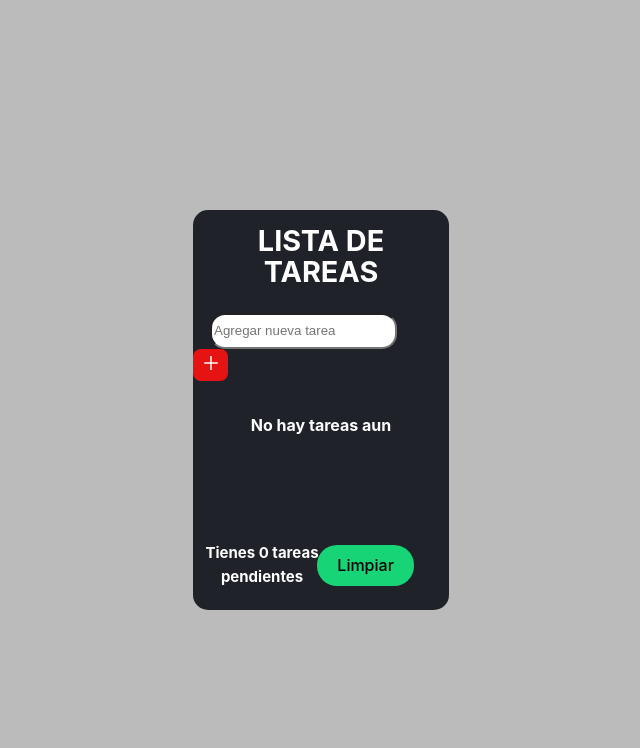
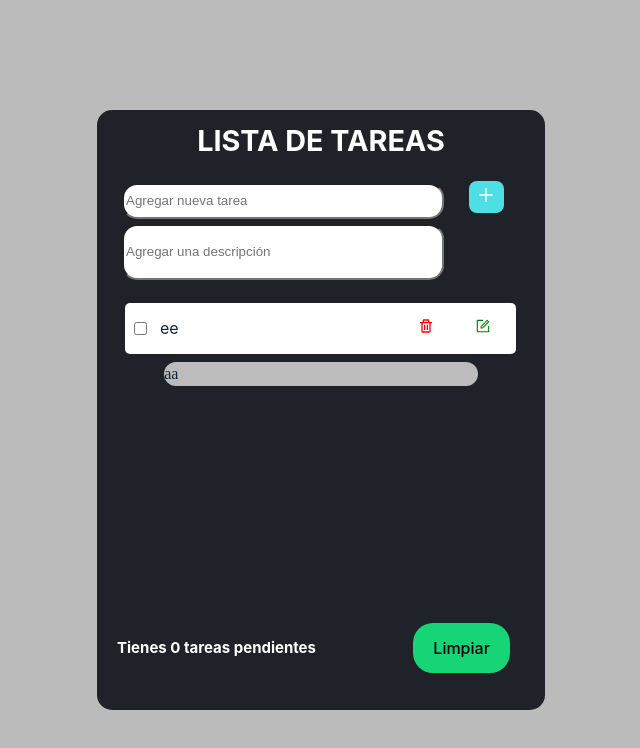
Before and after one commit to BreinerFontalvo/my-react-task-list, a React (Vite) app: page / in a window 1280 px wide. Shown: the top 748 px of the page, without its empty margins (319-959 px from the left). Built offline with nearby package versions, Linux system fonts and the light colour scheme.

Commit message:
descripcion realizada

```diff
--- a/src/App.css
+++ b/src/App.css
@@ -3,7 +3,7 @@ height: 100%;
 width: 100%;
 }
 .container {
-  width: 30vw;
+  width: 50vw;
   height: 50vh;
   margin: auto;
   border-radius: 15px;
@@ -11,39 +11,66 @@ width: 100%;
 }
 @media (min-width: 400px) {
   .container {
-    width: 90vw;
-    height: 50vh;
+    width: 100vw;
+    height: 60vh;
     margin: auto;
     border-radius: 15px;
     background-color: rgb(31, 35, 41);
   }
 
   .Header {
-    margin-bottom: 15px;
+    height: 35%;
+    margin-bottom: 5px;
+  }
+}@media (min-width: 700px) {
+  .container {
+    width: 60vw;
+    height: 60vh;
+    margin: auto;
+    border-radius: 15px;
+    background-color: rgb(31, 35, 41);
+  }
+
+  .Header {
+    height: 30%;
+    margin-bottom: 5px;
   }
 }
 @media (min-width: 800px) {
   .container {
-    width: 40vw;
-    height: 50vh;
+    width: 50vw;
+    height: 60vh;
     margin: auto;
     border-radius:15px;
     background-color: rgb(31, 35, 41);
+    /* display: flex;
+    flex-direction: column;
+    align-items: center;
+    justify-content: center; */
   }
 
   .Header {
-    margin-bottom: 15px;
+    height: 35%;
+    margin-bottom: 5px;
+  }
+  label.label{
+    width: 100%;
   }
 }
 @media (min-width: 1280px) {
   .container {
-      width: 20vw;
-      height: 50vh;
+      width: 35vw;
+      height: 75vh;
       margin: auto;
       border-radius: 15px;
       background-color: rgb(31, 35, 41);
+      /* display: flex;
+      flex-direction:column;
+      align-items:center;
+      justify-content:center; */
     }
     .Header {
-      margin-bottom: 15px;
+      height: 28%;
+      margin-bottom: 25px;
     }
 }
--- a/src/components/Header.css
+++ b/src/components/Header.css
@@ -1,6 +1,6 @@
 .Header{
     width: 100%;
-    height:25%;
+    height:35%;
 }
 h1{
     margin-bottom: 10px;
@@ -11,18 +11,29 @@ input[type="text"]{
     width: 70%;
     height: 30px;
     border-radius:15px;
-    margin: 0 17px;
+    margin: 0 25px;
 }
 button.IconName{
     border:none;
     width: 35px;
     height: 32px;
-    background-color:rgb(230, 19, 19);
+    background-color:rgb(77, 223, 228);
     padding: 0;
 }
-svg{
+svg.add{
     width:20px;
     height:20px;
     color: #FFFF;
     margin: auto;
 }
+input.descripcion{
+    width:70%;
+    height:50px;
+    margin-top: 5px;
+}
+span{
+    color:red;
+    font-family: system-ui, -apple-system, BlinkMacSystemFont, 'Segoe UI', Roboto, Oxygen, Ubuntu, Cantarell, 'Open Sans', 'Helvetica Neue', sans-serif;
+    display: flex;
+    justify-content:center;
+}
--- a/src/components/Header.jsx
+++ b/src/components/Header.jsx
@@ -4,17 +4,20 @@ import "./Header.css";
 import { useState } from "react";
 
 export const Header = (props) => {
-    console.log(props)
     const [lista, setLista] = useState("");
+    const [error, setError] = useState(false)
+    /*GUARDAR DATOS DE DESCRIPTION*/
+    const [guardar, setGuardar] = useState("");
 
+    /*AGREGAR Y GUARDAR TAREA*/
     const onSubmit = (e) => {
         e.preventDefault();
-        props.handleOnSubmit(lista);
+        props.handleOnSubmit(lista, guardar);
         setLista('');
-       /*  window.location.reload(); */
-    };
+        setGuardar('');
+        }
 
-    //inicio para agregar tarea
+    //INICIO GUARDAR TAREAS HEADER
     return (
         <div className="Header">
         <h1>LISTA DE TAREAS</h1>
@@ -25,12 +28,33 @@ export const Header = (props) => {
             value={lista}
             onChange={(e) => {
             setLista(e.target.value);
+            setError(false);
+            if(e.target.value.length < 3) {
+                setError(true)
+            }
             }}
             />
             <button className="IconName">
-            <AiOutlinePlus />
+            <AiOutlinePlus className="add" />
             </button>
+            <input
+            type="text"
+            className="descripcion"
+            placeholder="Agregar una descripción"
+            value={guardar}
+            onChange={(e) => {
+                setGuardar(e.target.value);
+                console.log(guardar)
+            }}/>
+
+
         </form>
+
+            {
+                error ? (
+                    <span>muy corta</span>
+                    ):(<></>)
+                }
         </div>
     );
 };
--- a/src/components/List.css
+++ b/src/components/List.css
@@ -11,19 +11,15 @@ div.caj1{
 div.caj2{
     height:50%;
     width:100%;
-    /* overflow-y:scroll;
-    scroll-behavior: smooth; */
 }
+/*INPUT DE LA TAREA*/
 div.list{
-    width: 81%;
+    width: 85%;
     padding: 5px;
     background-color:white;
-    margin:0px 20px 5px;
+    margin:0px 28px 5px;
     border-radius: 5px;
     display: flex;
-}
-h4{
-    color:white;
 }
 /*input*/
 div.input{
@@ -31,6 +27,23 @@ div.input{
     display: flex;
     align-items: center;
     gap: 10px;
+}
+/*DESCRIPTION Y CHULITO*/
+section.yes {
+    width: 100%;
+    height:10%;
+    display: flex;
+    align-items: center;
+    justify-content: center;
+    margin-top: 0px;
+    margin-bottom: 20px;
+}
+/*INPUT DESCRIPTION*/
+section.descrip{
+    width: 70%;
+    font-family: cursive;
+    background-color:rgb(189, 188, 188);
+    border-radius:15px;
 }
 .label{
     width: 100%;
@@ -46,28 +59,29 @@ h5{
     text-align: center;
     font-size: 12px;
 }
+/*ICONO DE LISTO*/
 .texto{
-        width: 40%;
-        background-color: black;
-        padding: 5px;
-        margin: 0 100px 10px;
-        border-radius: 18px;
+    width: 5%;
+    text-decoration: none;
+    margin: 5px 0px 5px 0px;
 }
-/*iconos*/
+/*ICONOS*/
 div.iconos{
     width:50%;
     display: flex;
     justify-content: flex-end;
 }
+/*ICONO EDIT*/
 .icono1 {
     color: green;
     margin-left: auto;
-
 }
+/*ICONO BASURA*/
 .icono2{
     color: red;
     margin-left: auto;
 }
+/*INPUT DE EDIT*/
 input.agregar{
     width: 50%;
     text-align: center;
@@ -76,6 +90,7 @@ input.agregar{
     border-radius:15px;
     margin-left: 35px;
 }
+/*BUTTON EDITAR*/
 button.edi{
     background-color:rgb(156, 233, 40);
     border-radius: 20px;
--- a/src/components/List.jsx
+++ b/src/components/List.jsx
@@ -11,6 +11,7 @@ export const List = ({ task }) => {
   const [edit, setEdit] = useState(false); //DESPLIEGUE EDITAR TAREA
   const [add, setAdd] = useState(""); //CONTENIDO DEL EDITAR
   const [list2, setList2] = useState(""); //ALAMCENAR DATOS DEL EDITAR
+
 
   //TAREA TACHADA
   const tareaHecha = (e) => {
@@ -109,8 +110,12 @@ export const List = ({ task }) => {
           </div>
         </div>
       </label>
+      <section className="yes">
+      <section className="descrip">{task.description}</section>
+      {abrir ? <h5 className={claseTitulo}>✅</h5> : null}
+      </section>
       {/*DESPLIEGUE MENSAJE*/}
-      {abrir ? <h5 className={claseTitulo}>Realizada</h5> : null}
+
       {/*DESPLIEGUE EDITAR*/}
       {edit ? (
         <form onSubmit={handleOnSubmit2}>
--- a/src/components/Task.css
+++ b/src/components/Task.css
@@ -1,5 +1,6 @@
 .cajita{
     width: 100%;
+    height:15%;
     display:flex;
 }
 .pendiente{
--- a/src/components/TaskForm.jsx
+++ b/src/components/TaskForm.jsx
@@ -12,7 +12,7 @@ export const TaskForm = ({ tasks }) => {
   return (
     <div className="caj2">
       {tasks.map((task) => (
-        <List task={task} key={task.name} />
+        <List task={task} key={task.name} description={task.description} />
       ))}
     </div>
   );
--- a/src/hooks/useTasks.jsx
+++ b/src/hooks/useTasks.jsx
@@ -1,12 +1,17 @@
 import { useState, useEffect } from "react";
 
 function useTasks() {
-  const [tasks, setTasks] = useState([]);
+  const [tasks, setTasks] = useState([
+    {
+      name:"ee",
+      description: "aa",
+    }
+  ]);
 
   //FUNCION QUE NO GUARDE DOS DATOS IGUALES
-  const handleOnSubmit = (taskName) => {
+  const handleOnSubmit = (taskName, taskDescription) => {
     if (!tasks.find((task) => task.name === taskName)) {
-      setTasks([...tasks, { name: taskName }]);
+      setTasks([...tasks, { name: taskName , description: taskDescription}]);
     }
   };
   //GUARDANDO EL DATO EN UNA VARIABLE
```
